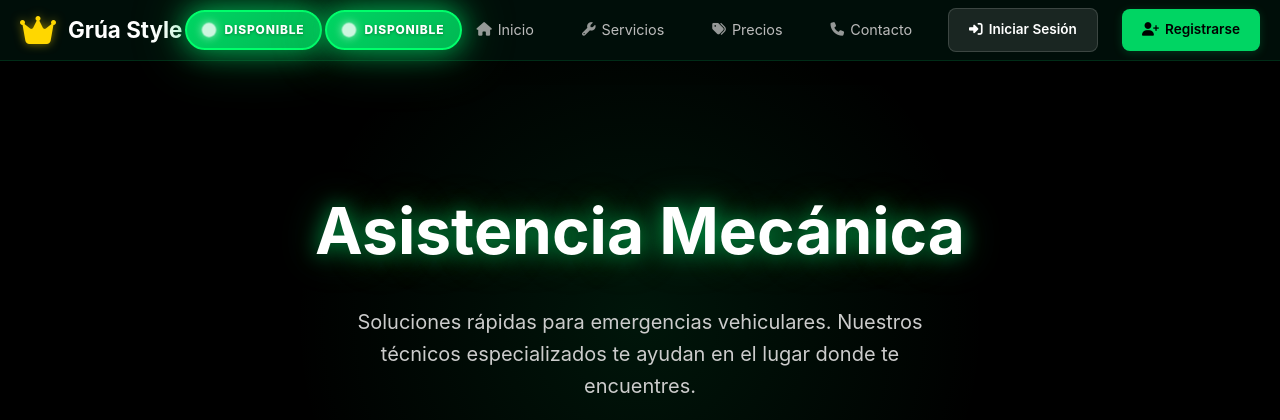
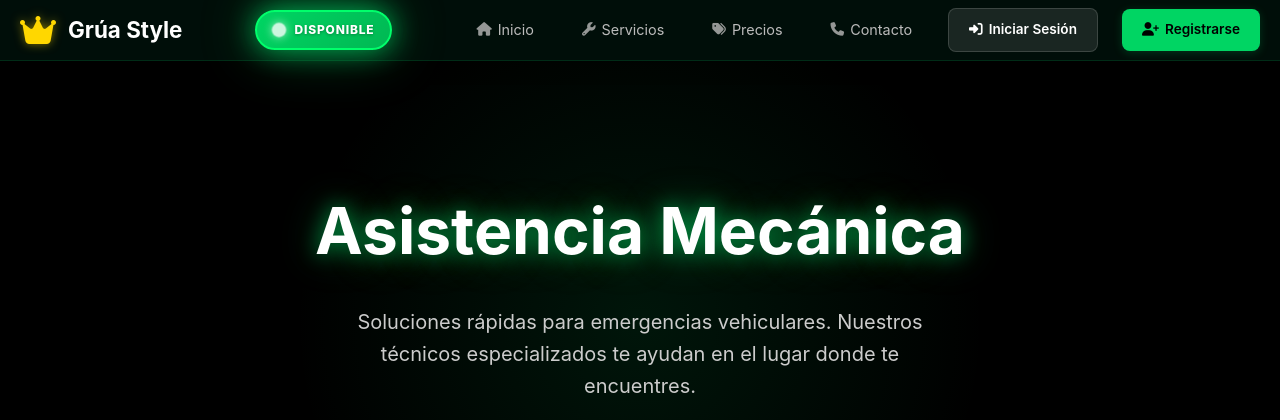
Before and after one commit to alexitico1989/grua-style, a Django app: page /asistencia-mecanica/ in a window 1280 px wide. Shown: the top 420 px of the page. Run offline with Django 4.2, Linux system fonts and the light colour scheme; data that the repository does not hold is empty.

Commit message:
Remove duplicate availability button - keep only one instance

```diff
--- a/templates/grua_app/base.html
+++ b/templates/grua_app/base.html
@@ -1036,11 +1036,6 @@
             <div class="status-dot {{ clase_estado }}"></div>
             <span class="status-text">{{ estado_servicio_texto }}</span>
         </div>
-
-            <div class="service-status-indicator">
-    <div class="status-dot {{ clase_estado }}"></div>
-    <span class="status-text">{{ estado_servicio_texto }}</span>
-</div>
             <div class="nav-menu" id="navMenu">
                 <a href="{% url 'home' %}" class="nav-link">
                     <i class="fas fa-home"></i>
```
